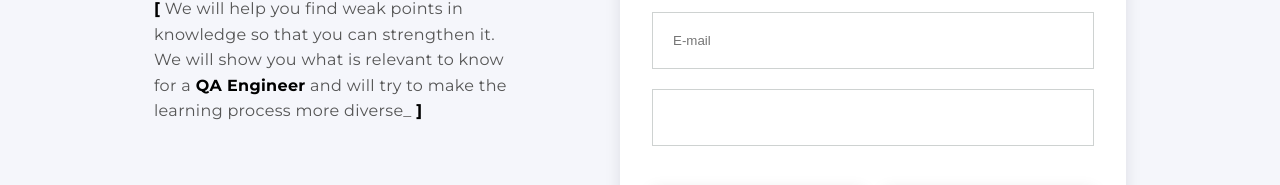
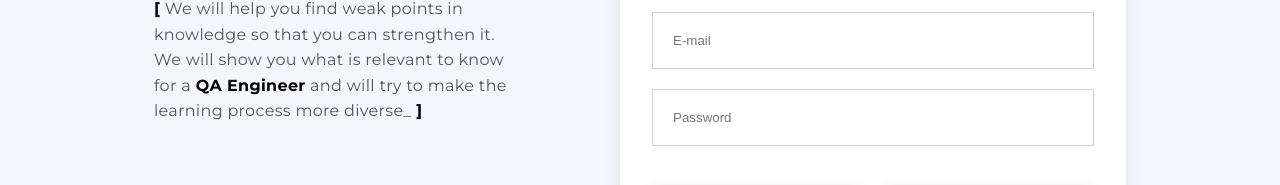
Before and after one commit to Tasha1003Natasha/team-project-front-end, a React (Create React App) app: page / in a window 1280 px wide. Shown: the part 412-597 px from the top of the page. Built offline with nearby package versions, Linux system fonts and the light colour scheme; no server answers.

Commit message:
placeholder add

```diff
--- a/src/components/AuthForm/AuthForm.jsx
+++ b/src/components/AuthForm/AuthForm.jsx
@@ -107,6 +107,7 @@ const AuthForm = () => {
                         name="password"
                         type="password"
                         value={password}
+                        placeholder="Password"
                         // onChange={handleChange}
                       />
                     </div>
```
